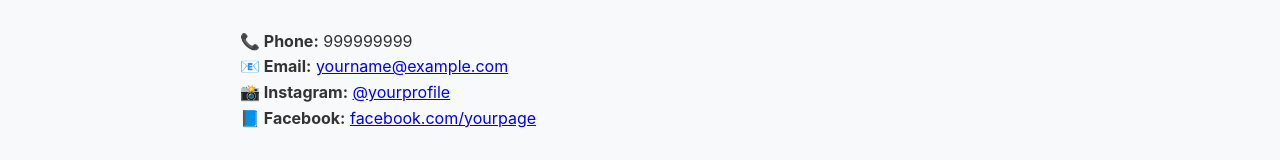
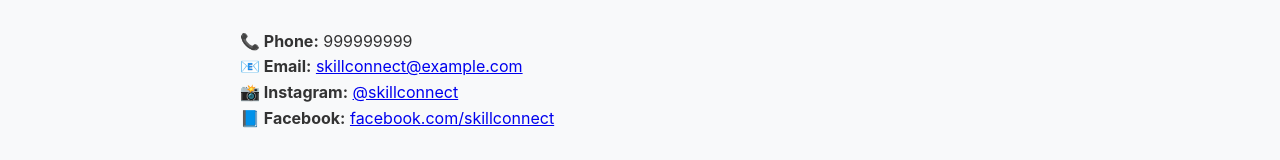
Before and after one commit to Bhavikk35/labor-app, a plain HTML site: page index.html in a window 1280 px wide. Shown: the part 2481-2641 px from the top of the page. Drawn offline with Linux system fonts and the light colour scheme.

Commit message:
Made changes

```diff
--- a/index.html
+++ b/index.html
@@ -589,9 +589,9 @@
 
         <div style="text-align: left; margin-bottom: 2rem;">
             <p><strong>📞 Phone:</strong> 999999999</p>
-            <p><strong>📧 Email:</strong> <a href="mailto:yourname@example.com">yourname@example.com</a></p>
-            <p><strong>📸 Instagram:</strong> <a href="https://instagram.com/yourprofile" target="_blank">@yourprofile</a></p>
-            <p><strong>📘 Facebook:</strong> <a href="https://facebook.com/yourpage" target="_blank">facebook.com/yourpage</a></p>
+            <p><strong>📧 Email:</strong> <a href="mailto:yourname@example.com">skillconnect@example.com</a></p>
+            <p><strong>📸 Instagram:</strong> <a href="https://instagram.com/yourprofile" target="_blank">@skillconnect</a></p>
+            <p><strong>📘 Facebook:</strong> <a href="https://facebook.com/yourpage" target="_blank">facebook.com/skillconnect</a></p>
         </div>
 
         <form style="display: flex; flex-direction: column; gap: 1rem;">
```
